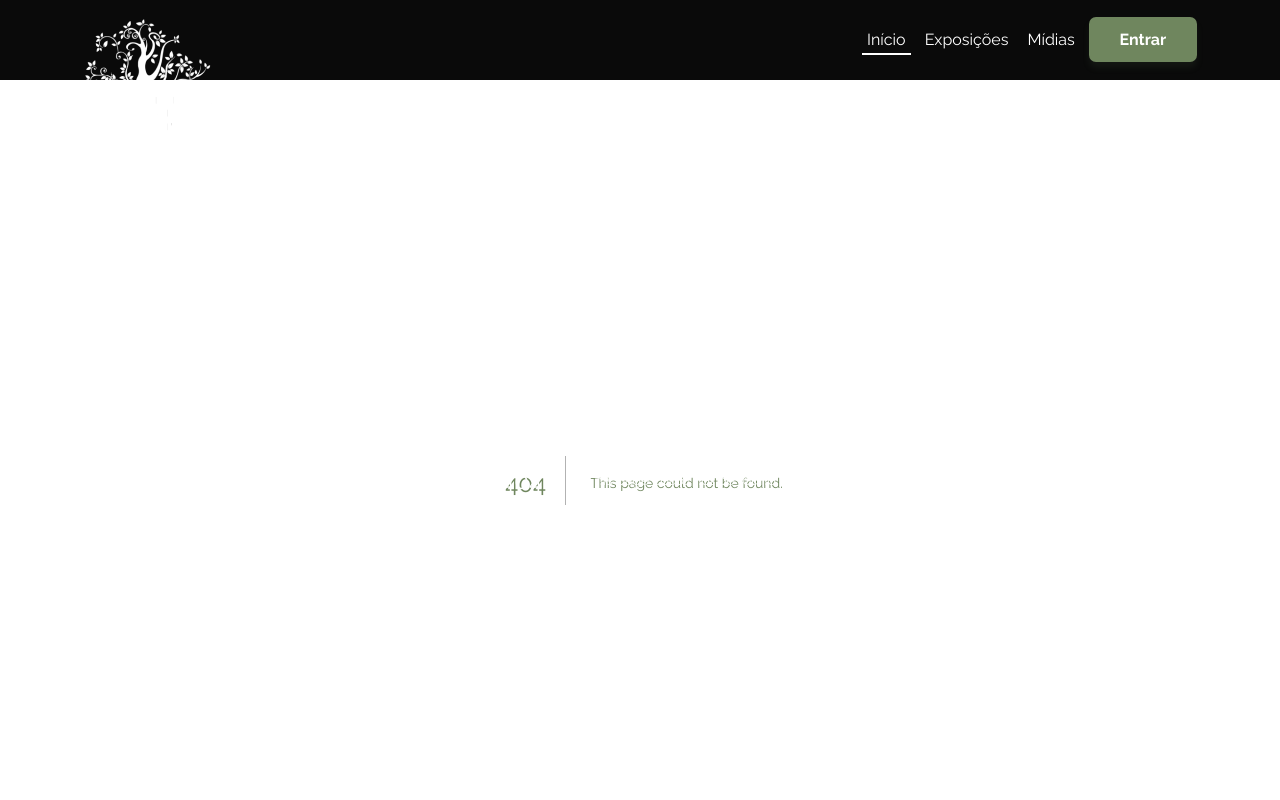
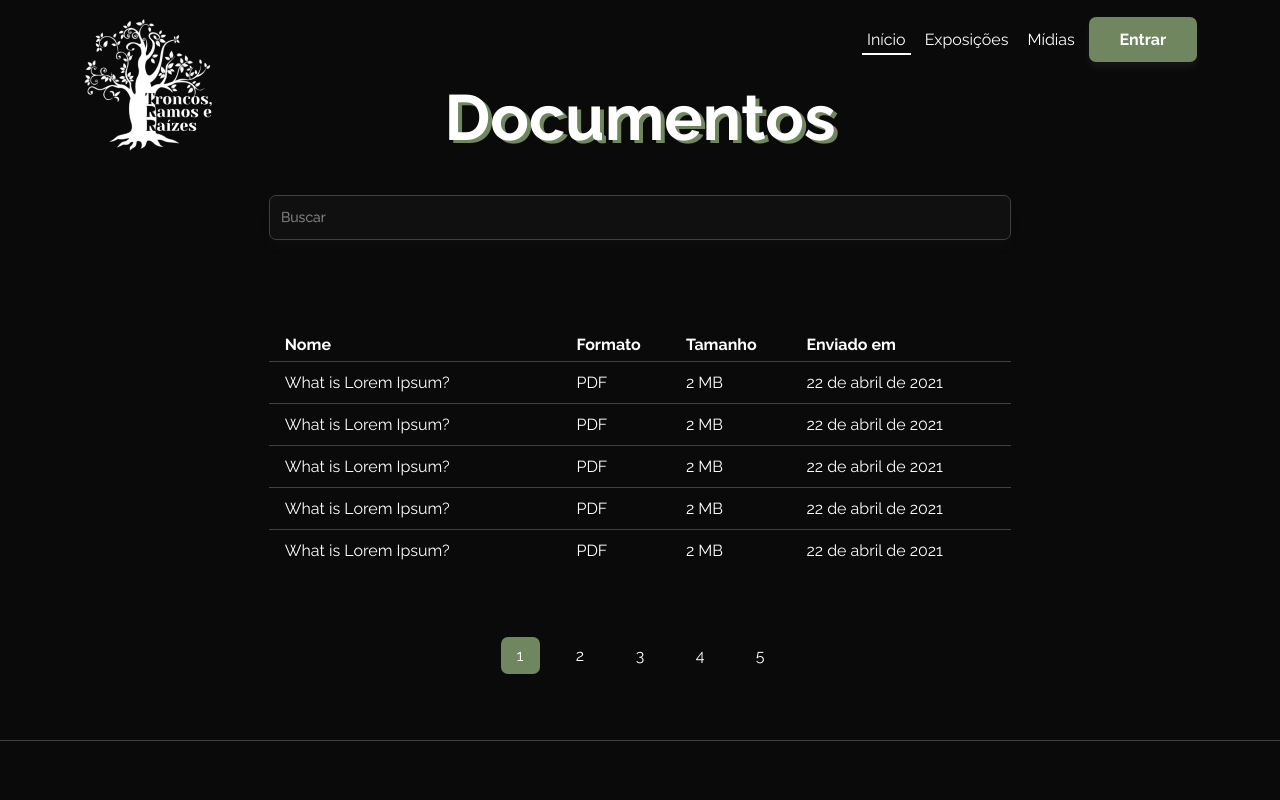
Before and after one commit to lucasemn1/web-tronco-ramos-e-raizes, a Next.js app: page /documents in a window 1280 px wide. Before the commit this address had no page. Shown: the top 800 px of the page. Built offline with nearby package versions, Linux system fonts and the light colour scheme.

Commit message:
Criação da página de listagem de documentos

```diff
--- a/src/components/input-field/index.tsx
+++ b/src/components/input-field/index.tsx
@@ -1,6 +1,6 @@
 import React, { InputHTMLAttributes } from "react";
 
-import styles from "./input-field.module.scss";
+import styles from "./style.module.scss";
 
 interface InputFieldProps {
   pathToIcon: string;
--- a/src/components/input-field/style.module.scss
+++ b/src/components/input-field/style.module.scss
@@ -25,7 +25,7 @@
 
 .placeholder {
   display: flex;
-  padding: 0 0.5rem;
+  padding: 0 0.7rem;
   gap: 0.3rem;
   text-align: center;
   color: var(--background-contrast-color-2);
@@ -38,3 +38,9 @@
 .required {
   font-size: 1.2rem;
 }
+
+@media (max-width: 768px) {
+  .container {
+    width: 90vw;
+  }
+}
--- a/src/components/navbar/style.module.scss
+++ b/src/components/navbar/style.module.scss
@@ -81,6 +81,10 @@
   flex-direction: column;
   gap: 0.8rem;
   z-index: 6;
+
+  & > li {
+    cursor: pointer;
+  }
 }
 
 @media (min-width: 768px) {
@@ -92,7 +96,7 @@
 @media (max-width: 768px) {
   .navbar {
     position: relative;
-    width: 100%;
+    width: 100vw;
 
     & > nav {
       & > img {
--- /dev/null
+++ b/src/components/paginator/index.tsx
@@ -0,0 +1,34 @@
+import { useState } from "react";
+
+// Styles
+import styles from "./style.module.scss";
+
+export default function Paginator(props) {
+  const [pageNumber] = useState([1, 2, 3, 4, 5]);
+  const [selectedPage, setSelectedPage] = useState(1);
+
+  function handleSelectPage(selectedPage: number) {
+    const page = pageNumber.find((page) => page === selectedPage);
+
+    setSelectedPage(page);
+  }
+
+  function renderPageNumber() {
+    return pageNumber.map((number, index) => (
+      <li
+        key={index}
+        onClick={() => handleSelectPage(number)}
+        onKeyDown={() => handleSelectPage(number)}
+        className={`${number === selectedPage ? styles.selectedPage : null}`}
+      >
+        {number}
+      </li>
+    ));
+  }
+
+  return (
+    <div className={`${styles.container} ${props.className}`}>
+      <ul className={styles.listPagesIndex}>{renderPageNumber()}</ul>
+    </div>
+  );
+}
--- /dev/null
+++ b/src/components/paginator/style.module.scss
@@ -0,0 +1,19 @@
+ul.listPagesIndex {
+  list-style: none;
+  display: flex;
+  gap: 1.3125rem;
+
+  & li {
+    width: 2.4375rem;
+    height: 2.3125rem;
+    display: flex;
+    justify-content: center;
+    align-items: center;
+    border-radius: 0.4375rem;
+    cursor: pointer;
+  }
+
+  & > .selectedPage {
+    background-color: var(--primary-color);
+  }
+}
--- /dev/null
+++ b/src/pages/documents/index.tsx
@@ -0,0 +1,76 @@
+import Head from "next/head";
+
+// Components
+import InputField from "../../components/input-field";
+import Paginator from "../../components/paginator";
+
+// Styles:
+import styles from "./style.module.scss";
+
+export default function Documents() {
+  return (
+    <div>
+      <Head>
+        <title>Museu Tronco, Ramos e Raízes | Documentos</title>
+      </Head>
+
+      <section className={`small-content ${styles.documentsArea}`}>
+        <h1 className={styles.title}>Documentos</h1>
+
+        <InputField placeholder="Buscar" type="text" />
+
+        <div className={styles.tableContainer}>
+          <table>
+            <thead>
+              <tr>
+                <th>Nome</th>
+                <th>Formato</th>
+                <th>Tamanho</th>
+                <th>Enviado em</th>
+              </tr>
+            </thead>
+
+            <tbody>
+              <tr>
+                <td>What is Lorem Ipsum?</td>
+                <td>PDF</td>
+                <td>2 MB</td>
+                <td>22 de abril de 2021</td>
+              </tr>
+
+              <tr>
+                <td>What is Lorem Ipsum?</td>
+                <td>PDF</td>
+                <td>2 MB</td>
+                <td>22 de abril de 2021</td>
+              </tr>
+
+              <tr>
+                <td>What is Lorem Ipsum?</td>
+                <td>PDF</td>
+                <td>2 MB</td>
+                <td>22 de abril de 2021</td>
+              </tr>
+
+              <tr>
+                <td>What is Lorem Ipsum?</td>
+                <td>PDF</td>
+                <td>2 MB</td>
+                <td>22 de abril de 2021</td>
+              </tr>
+
+              <tr>
+                <td>What is Lorem Ipsum?</td>
+                <td>PDF</td>
+                <td>2 MB</td>
+                <td>22 de abril de 2021</td>
+              </tr>
+            </tbody>
+          </table>
+        </div>
+
+        <Paginator className={styles.paginator} />
+      </section>
+    </div>
+  );
+}
--- /dev/null
+++ b/src/pages/documents/style.module.scss
@@ -0,0 +1,26 @@
+.documentsArea {
+  display: flex;
+  flex-direction: column;
+  align-items: center;
+}
+
+h1.title {
+  font-size: 4rem;
+  margin-bottom: 2.5rem;
+}
+
+.tableContainer {
+  width: 100%;
+  overflow-x: auto;
+  margin-top: 5.5625rem;
+}
+
+.paginator {
+  margin: 4.125rem 0;
+}
+
+@media (max-width: 768px) {
+  .tableContainer {
+    width: 90vw;
+  }
+}
--- a/src/styles/globals.scss
+++ b/src/styles/globals.scss
@@ -64,3 +64,4 @@ button {
 @import "./animations.scss";
 @import "./layout.scss";
 @import "./typography.scss";
+@import "./table.scss";
--- a/src/styles/layout.scss
+++ b/src/styles/layout.scss
@@ -1,6 +1,9 @@
 .content {
-  // width: 87%;
-  // max-width: 69.88rem;
   margin-left: 6.5%;
   margin-right: 6.5%;
 }
+
+.small-content {
+  margin: 0 21%;
+  max-width: 48.125rem;
+}
--- /dev/null
+++ b/src/styles/table.scss
@@ -0,0 +1,27 @@
+table {
+  width: 48.125rem;
+  border-collapse: collapse;
+}
+
+thead th {
+  font-weight: 700;
+  text-align: left;
+  line-height: 2rem;
+
+  &:first-child {
+    padding-left: 1rem;
+  }
+}
+
+tbody > tr {
+  height: 2.625rem;
+  cursor: pointer;
+
+  & :first-child {
+    padding-left: 1rem;
+  }
+
+  & > td {
+    border-top: 1px solid #404040;
+  }
+}
```
Also changed, not shown: .eslintrc.js.
